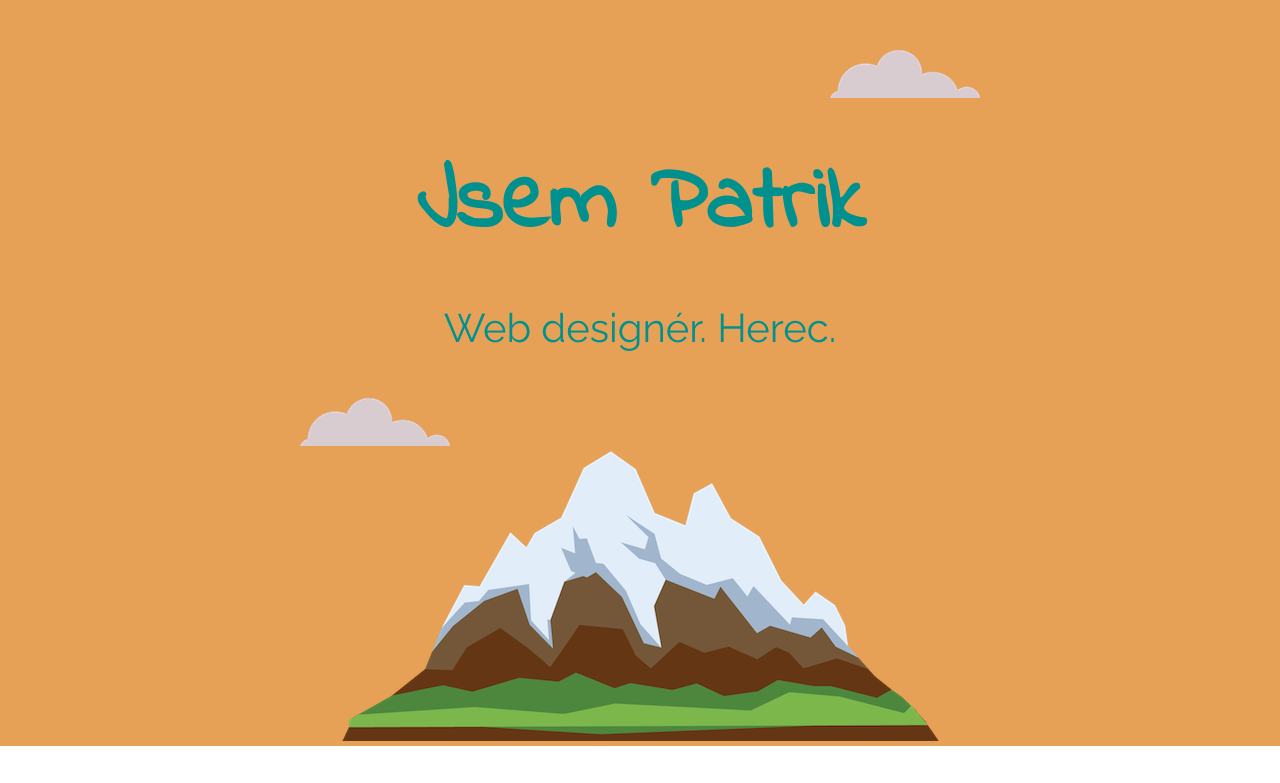
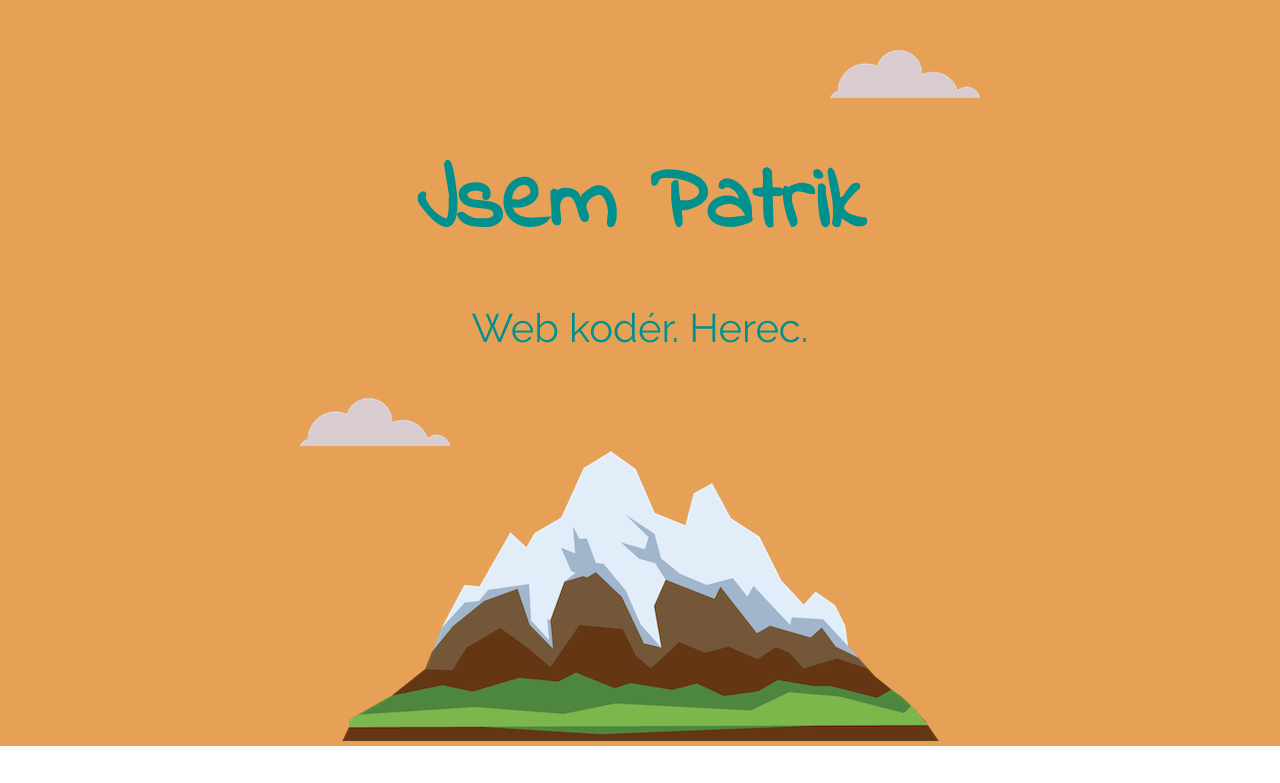
Before and after one commit to patres25/cv, a plain HTML site: page index.html in a window 1280 px wide. Shown: the top 783 px of the page. Drawn offline with nearby package versions, Linux system fonts and the light colour scheme.

Commit message:
Update index.html

```diff
--- a/index.html
+++ b/index.html
@@ -13,7 +13,7 @@
   <div class="top-container">
     <img class="top-cloud" src="Images/cloud.png" alt="cloud.png">
     <h1>Jsem Patrik</h1>
-    <h2 class="designer"> Web designér. Herec.</h2>
+    <h2 class="designer"> Web kodér. Herec.</h2>
     <img class="bottom-cloud" src="Images/cloud.png" alt="cloud.png">
     <img src="Images/mountain.png" alt="mountain.png">
   </div>
```
